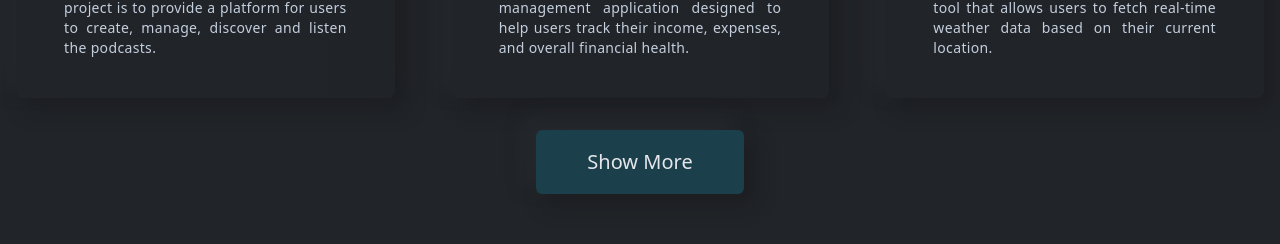
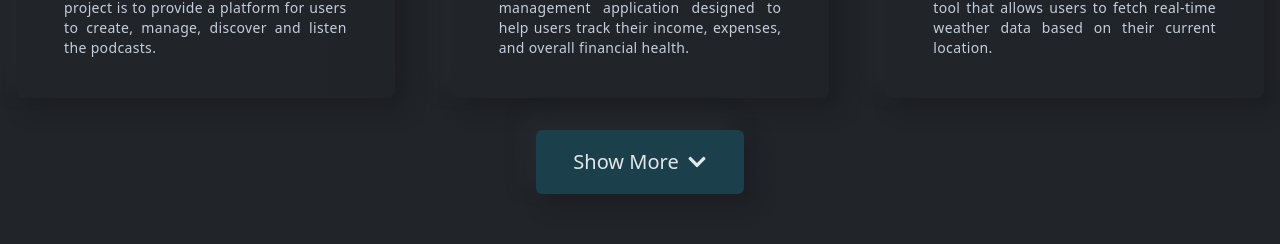
Before and after one commit to sainathislavath/Personal-Portfolio, a React (Create React App) app: page / in a window 1280 px wide. Shown: the part 2039-2283 px from the top of the page. Built offline with nearby package versions, Linux system fonts and the light colour scheme.

Commit message:
Projects

```diff
--- a/src/components/projects/Projects.js
+++ b/src/components/projects/Projects.js
@@ -1,6 +1,7 @@
 import React, { useRef, useState } from "react";
 import Title from "../layouts/Title";
 import ProjectsCard from "./ProjectsCard";
+import { FaChevronDown, FaChevronUp } from "react-icons/fa";
 
 const Projects = () => {
   const [showAllProjects, setShowAllProjects] = useState(false);
@@ -211,8 +212,19 @@ const Projects = () => {
           ))}
       </div>
       <div className="flex justify-center mt-8">
-        <button onClick={toggleShowAllProjects} className="download">
-          {showAllProjects ? "Show Less" : "Show More"}
+        <button
+          onClick={toggleShowAllProjects}
+          className="download flex items-center"
+        >
+          {showAllProjects ? (
+            <>
+              Show Less <FaChevronUp className="ml-2" />
+            </>
+          ) : (
+            <>
+              Show More <FaChevronDown className="ml-2" />
+            </>
+          )}
         </button>
       </div>
     </section>
```
